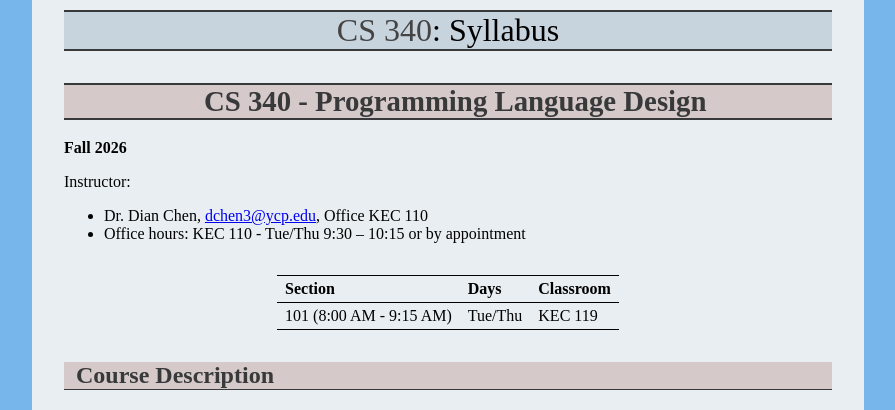
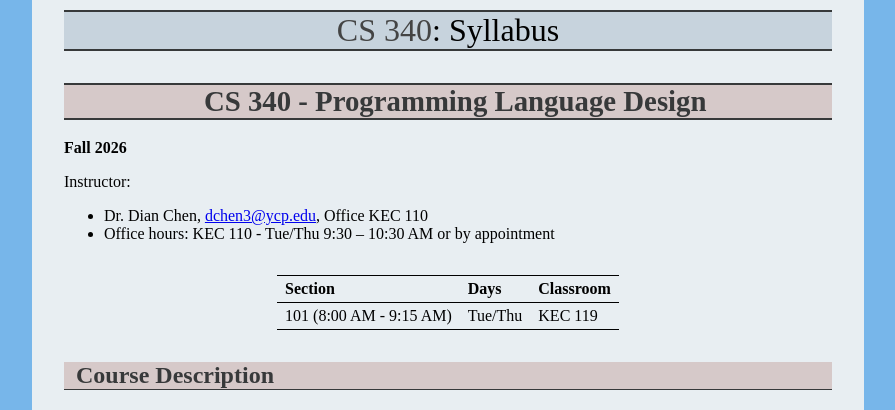
Before and after one commit to ycpcs/cs340-fall2026, a Jekyll site: the page built from syllabus.md, in a window 1280 px wide and 900 px high. Shown: the top 410 px of the window, without its empty margins (192-1087 px from the left). Built offline with Jekyll 4.4.1, drawn with Linux system fonts in a browser that asks for light colours.

Commit message:
Update syllabus.md

```diff
--- a/syllabus.md
+++ b/syllabus.md
@@ -10,7 +10,7 @@ CS 340 - Programming Language Design
 
 Instructor:
 - Dr. Dian Chen, <dchen3@ycp.edu>, Office KEC 110
-- Office hours: KEC 110 - Tue/Thu 9:30 – 10:15 or by appointment
+- Office hours: KEC 110 - Tue/Thu 9:30 – 10:30 AM or by appointment
 
 > Section | Days | Classroom
 > ---------- | ---------- | ------------
```
